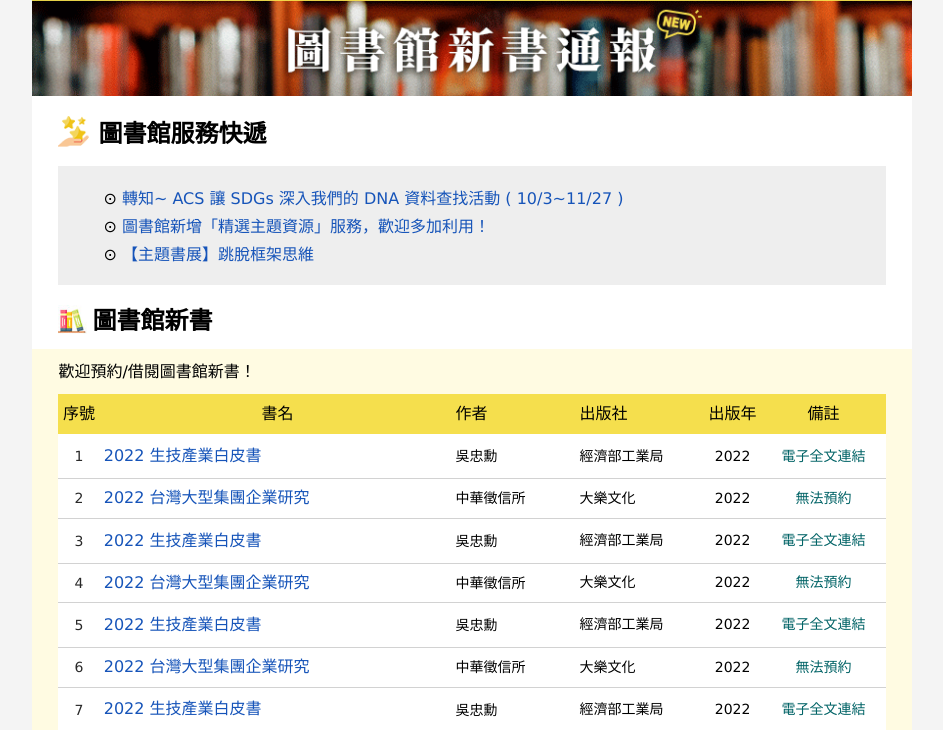
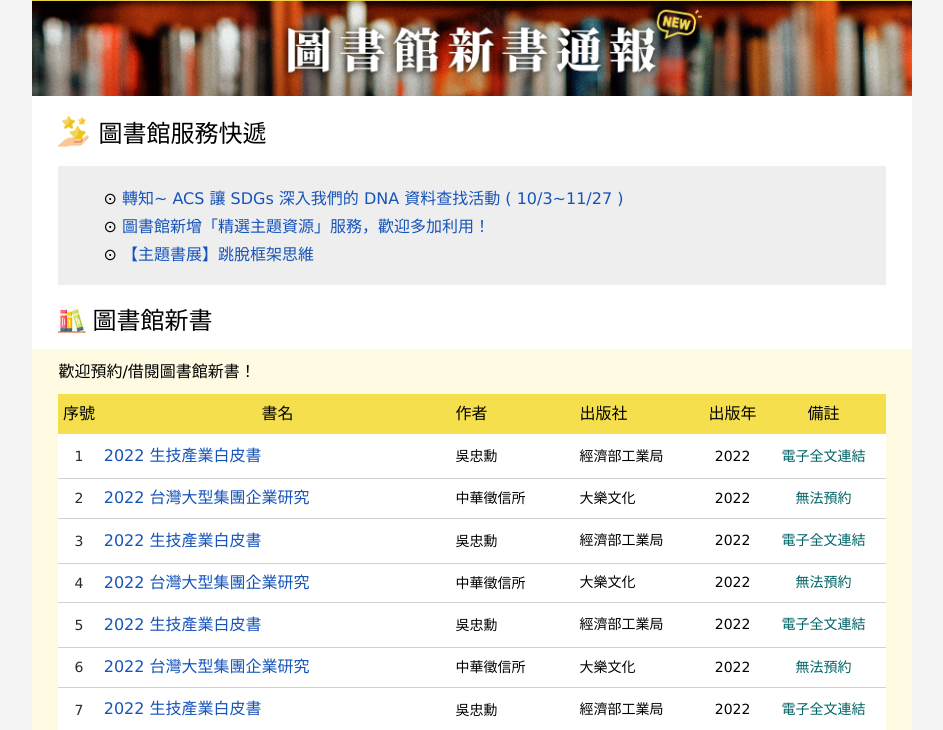
Before and after one commit to water13100/library_edm, a plain HTML site: page index.html in a window 1280 px wide. Shown: the part 55-785 px from the top of the page, without its empty margins (168-1111 px from the left). Drawn offline with Linux system fonts and the light colour scheme.

Commit message:
標題無粗體

```diff
--- a/index.html
+++ b/index.html
@@ -49,7 +49,7 @@
 </td>
 </tr>
 <tr>
-	<td align="left"  style="padding:20px 3% 16px 3%;font-family:微軟正黑體,Verdana,Geneva,sans-serif;font-size:24px;line-height: 32px;color:#000;font-weight:bold"><img src="./images/icon1.gif" width="40px" style="vertical-align: bottom">圖書館服務快遞</td>
+	<td align="left"  style="padding:20px 3% 16px 3%;font-family:微軟正黑體,Verdana,Geneva,sans-serif;font-size:24px;line-height: 32px;color:#000"><img src="./images/icon1.gif" width="40px" style="vertical-align: bottom">圖書館服務快遞</td>
 </tr>
 <tr>
 	<td style="padding: 0px 3%">
@@ -73,7 +73,7 @@
 	</td>
 </tr>
 <tr>
-	<td align="left" style="font-family:微軟正黑體,Verdana,Geneva,sans-serif;font-size:24px;line-height: 32px;color:#000;font-weight:bold;padding:20px 3% 12px 3%;"><img src="./images/icon2.gif" width="34px" style="vertical-align: bottom">圖書館新書</td>
+	<td align="left" style="font-family:微軟正黑體,Verdana,Geneva,sans-serif;font-size:24px;line-height: 32px;color:#000;padding:20px 3% 12px 3%;"><img src="./images/icon2.gif" width="34px" style="vertical-align: bottom">圖書館新書</td>
 </tr>
 
 <tr>
```
